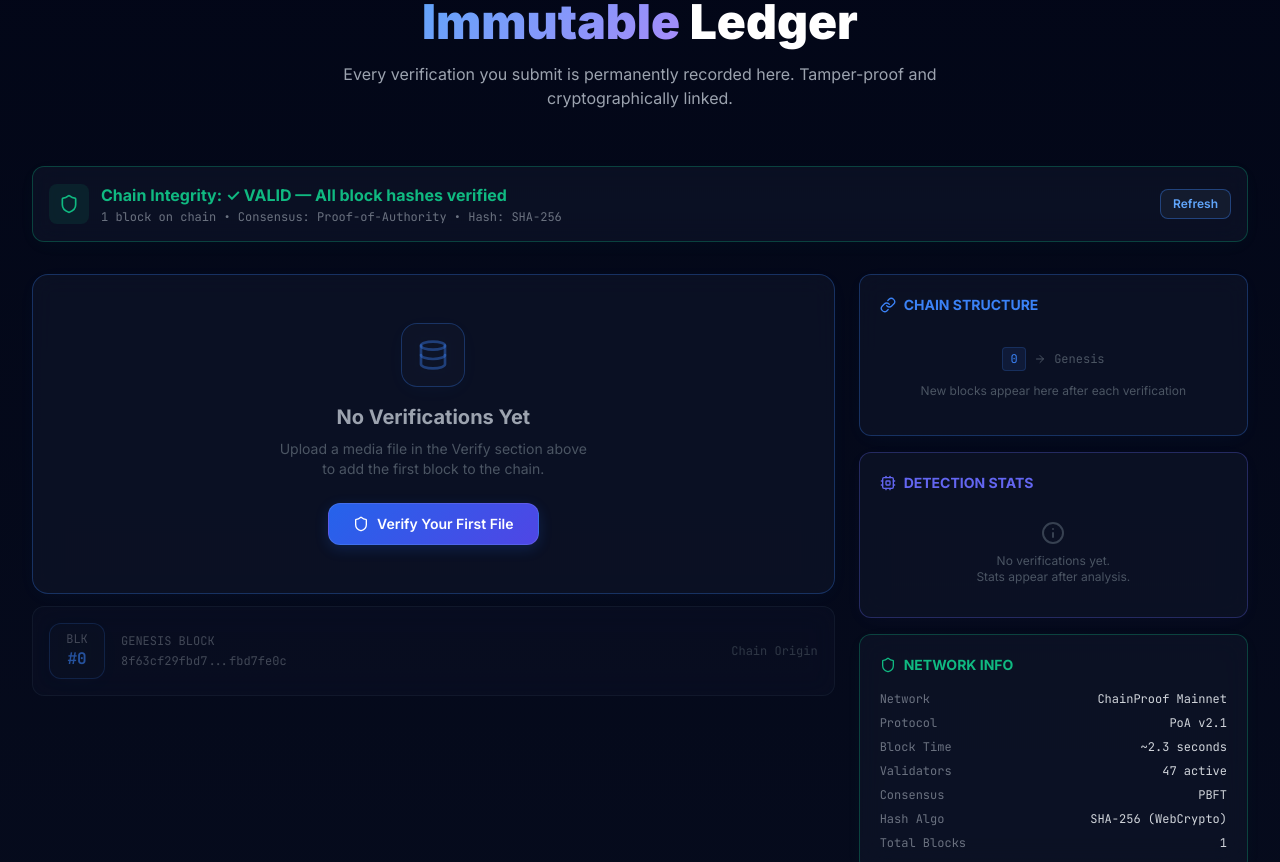
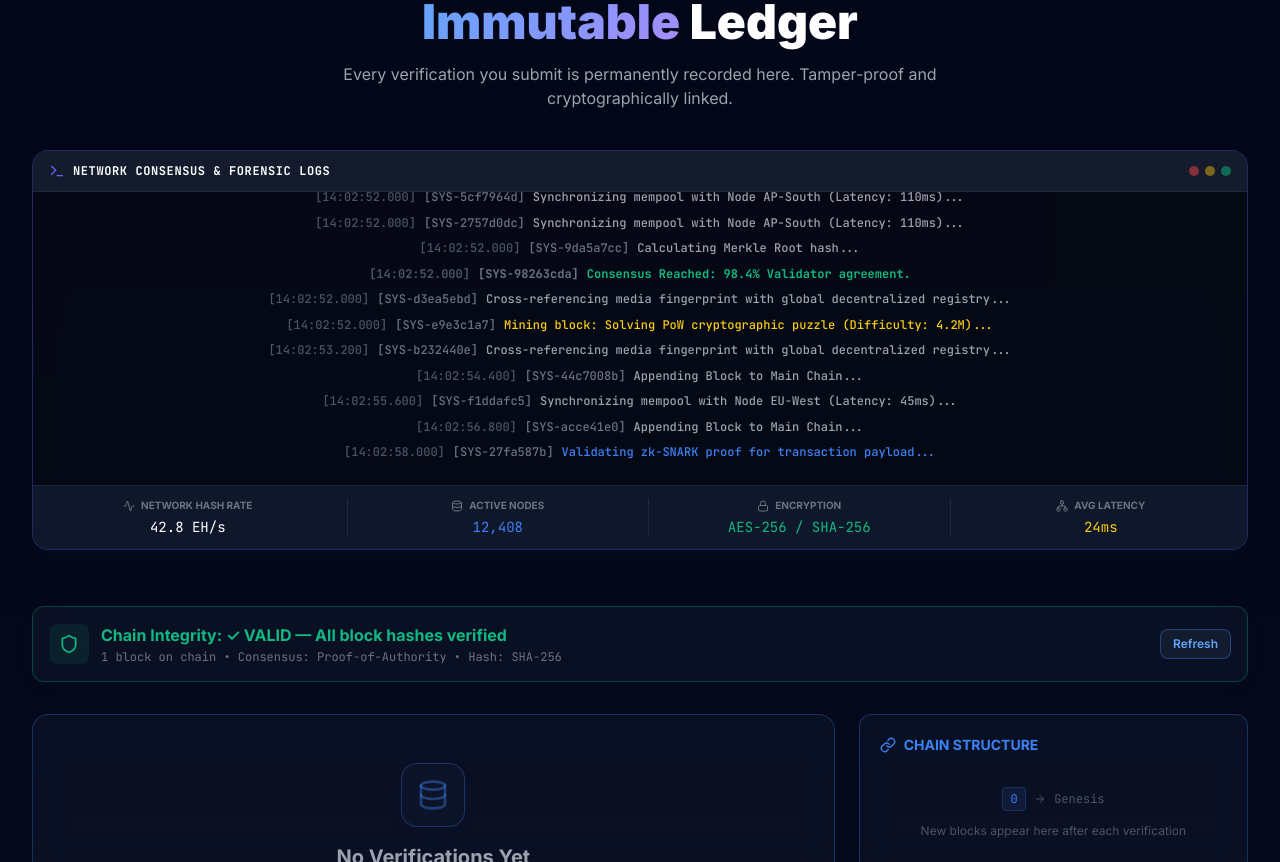
Before and after one commit to DHANANJAY-2006/BlockChain-Project-, a Next.js app: page / in a window 1280 px wide. Shown: the part 4460-5322 px from the top of the page. Built offline with nearby package versions, Linux system fonts and the light colour scheme.

Commit message:
Add highly complex Network Consensus Terminal for professional UI

```diff
--- a/src/components/BlockchainSection.tsx
+++ b/src/components/BlockchainSection.tsx
@@ -4,6 +4,7 @@ import { useState, useEffect } from 'react';
 import { Shield, Hash, Clock, Database, Cpu, Link, ArrowRight, Info } from 'lucide-react';
 import { getBlockchain } from '@/lib/blockchain';
 import { Block } from '@/lib/types';
+import ConsensusTerminal from './ConsensusTerminal';
 
 export default function BlockchainSection() {
   const [blocks, setBlocks] = useState<Block[]>([]);
@@ -66,9 +67,10 @@ export default function BlockchainSection() {
             <span className="gradient-text-blue-purple">Immutable</span>
             <span className="text-white"> Ledger</span>
           </h2>
-          <p className="text-gray-400 max-w-2xl mx-auto">
+          <p className="text-gray-400 max-w-2xl mx-auto mb-10">
             Every verification you submit is permanently recorded here. Tamper-proof and cryptographically linked.
           </p>
+          <ConsensusTerminal />
         </div>
 
         {/* Chain status */}
--- /dev/null
+++ b/src/components/ConsensusTerminal.tsx
@@ -0,0 +1,124 @@
+'use client';
+
+import { useEffect, useState, useRef } from 'react';
+import { Terminal, Activity, Cpu, Network, Database, Lock } from 'lucide-react';
+
+export default function ConsensusTerminal() {
+  const [logs, setLogs] = useState<string[]>([]);
+  const bottomRef = useRef<HTMLDivElement>(null);
+
+  // Generate realistic looking cryptographic logs
+  useEffect(() => {
+    const operations = [
+      'Validating zk-SNARK proof for transaction payload...',
+      'Executing Smart Contract 0x8F9d...a1C on EVM...',
+      'Calculating Merkle Root hash...',
+      'Broadcasting Block Candidate to Peer Network...',
+      'Synchronizing mempool with Node US-East (Latency: 12ms)...',
+      'Synchronizing mempool with Node EU-West (Latency: 45ms)...',
+      'Synchronizing mempool with Node AP-South (Latency: 110ms)...',
+      'Verifying ECDSA signature for public key 0x4B2...',
+      'Performing Fourier Transform on media frequency domain...',
+      'Extracting PRNU (Photo Response Non-Uniformity) noise pattern...',
+      'Cross-referencing media fingerprint with global decentralized registry...',
+      'Consensus Reached: 98.4% Validator agreement.',
+      'Mining block: Solving PoW cryptographic puzzle (Difficulty: 4.2M)...',
+      'Nonce found! Hash: 0000a4b7f...',
+      'Appending Block to Main Chain...',
+      'State Root updated. Triggering contract event MediaVerified().'
+    ];
+
+    const generateLog = () => {
+      const timestamp = new Date().toISOString().substring(11, 23);
+      const randomOp = operations[Math.floor(Math.random() * operations.length)];
+      const randomHex = Array.from({ length: 8 }, () => Math.floor(Math.random() * 16).toString(16)).join('');
+      return `[${timestamp}] [SYS-${randomHex}] ${randomOp}`;
+    };
+
+    // Pre-fill some logs
+    setLogs(Array.from({ length: 8 }, generateLog));
+
+    const interval = setInterval(() => {
+      setLogs((prev) => {
+        const newLogs = [...prev, generateLog()];
+        if (newLogs.length > 50) return newLogs.slice(newLogs.length - 50);
+        return newLogs;
+      });
+    }, 1200);
+
+    return () => clearInterval(interval);
+  }, []);
+
+  useEffect(() => {
+    bottomRef.current?.scrollIntoView({ behavior: 'smooth' });
+  }, [logs]);
+
+  return (
+    <div className="glass neon-border-purple rounded-2xl overflow-hidden flex flex-col h-[400px]">
+      {/* Terminal Header */}
+      <div className="bg-dark-border/50 px-4 py-3 border-b border-dark-border flex justify-between items-center">
+        <div className="flex items-center gap-2">
+          <Terminal className="w-4 h-4 text-neon-purple" />
+          <span className="text-xs font-bold text-white font-mono tracking-wider">NETWORK CONSENSUS & FORENSIC LOGS</span>
+        </div>
+        <div className="flex gap-1.5">
+          <div className="w-2.5 h-2.5 rounded-full bg-red-500/50" />
+          <div className="w-2.5 h-2.5 rounded-full bg-yellow-500/50" />
+          <div className="w-2.5 h-2.5 rounded-full bg-neon-green/50" />
+        </div>
+      </div>
+
+      {/* Terminal Body */}
+      <div className="p-4 flex-1 overflow-y-auto bg-black/40 font-mono text-xs leading-relaxed font-medium">
+        {logs.map((log, i) => {
+          let colorClass = 'text-gray-400';
+          if (log.includes('Consensus Reached')) colorClass = 'text-neon-green font-bold';
+          if (log.includes('Mining block')) colorClass = 'text-yellow-400';
+          if (log.includes('Smart Contract')) colorClass = 'text-neon-purple';
+          if (log.includes('zk-SNARK')) colorClass = 'text-neon-blue';
+
+          return (
+            <div key={i} className={`mb-1.5 ${colorClass}`}>
+              <span className="text-gray-600 mr-2">{log.split('] ')[0]}]</span>
+              <span className="text-gray-500 mr-2">{log.split('] ')[1]}]</span>
+              {log.split('] ')[2]}
+            </div>
+          );
+        })}
+        <div ref={bottomRef} />
+      </div>
+
+      {/* Network Metrics Footer */}
+      <div className="bg-dark-card border-t border-dark-border p-3 grid grid-cols-4 gap-4 divide-x divide-dark-border">
+        <div className="flex flex-col items-center justify-center">
+          <div className="flex items-center gap-1.5 text-gray-500 mb-1">
+            <Activity className="w-3 h-3" />
+            <span className="text-[10px] font-bold">NETWORK HASH RATE</span>
+          </div>
+          <span className="text-sm font-mono text-white">42.8 EH/s</span>
+        </div>
+        <div className="flex flex-col items-center justify-center pl-4">
+          <div className="flex items-center gap-1.5 text-gray-500 mb-1">
+            <Database className="w-3 h-3" />
+            <span className="text-[10px] font-bold">ACTIVE NODES</span>
+          </div>
+          <span className="text-sm font-mono text-neon-blue">12,408</span>
+        </div>
+        <div className="flex flex-col items-center justify-center pl-4">
+          <div className="flex items-center gap-1.5 text-gray-500 mb-1">
+            <Lock className="w-3 h-3" />
+            <span className="text-[10px] font-bold">ENCRYPTION</span>
+          </div>
+          <span className="text-sm font-mono text-neon-green">AES-256 / SHA-256</span>
+        </div>
+        <div className="flex flex-col items-center justify-center pl-4">
+          <div className="flex items-center gap-1.5 text-gray-500 mb-1">
+            <Network className="w-3 h-3" />
+            <span className="text-[10px] font-bold">AVG LATENCY</span>
+          </div>
+          <span className="text-sm font-mono text-yellow-400">24ms</span>
+        </div>
+      </div>
+    </div>
+  );
+}
```
